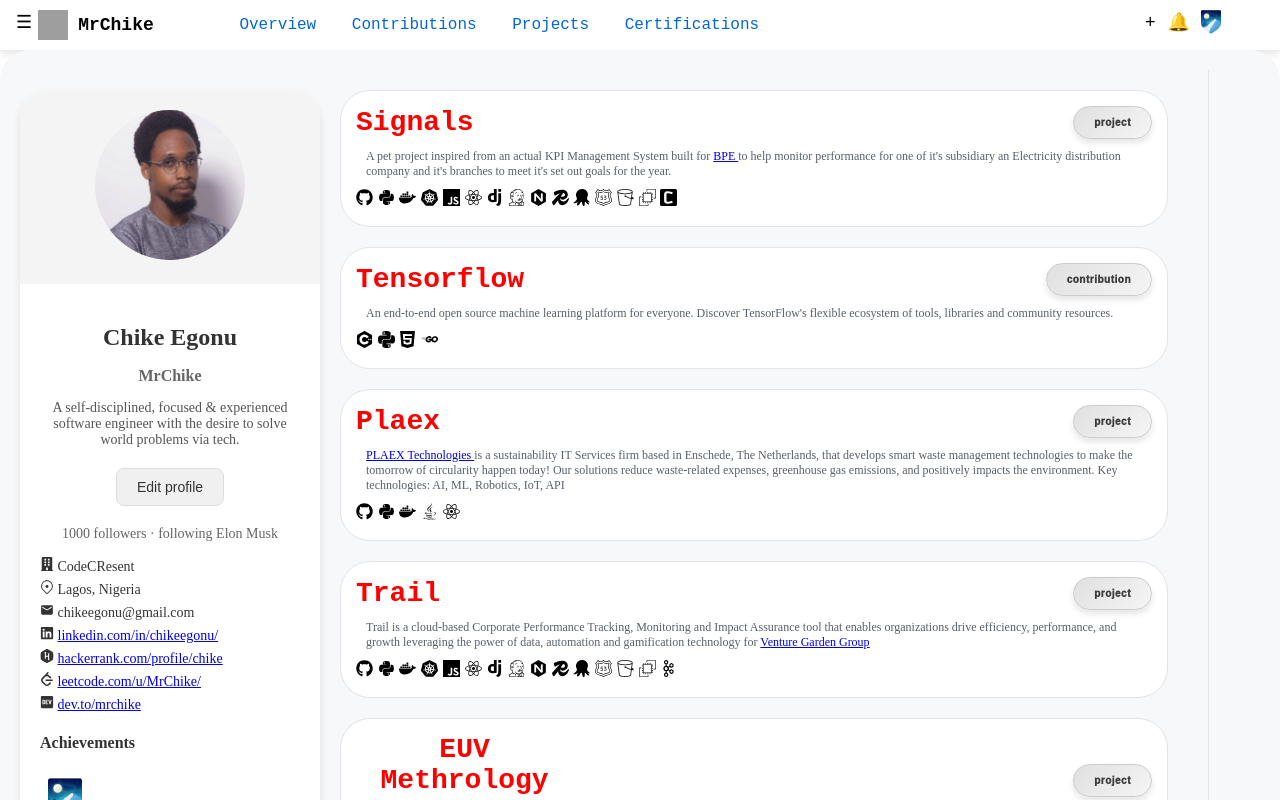
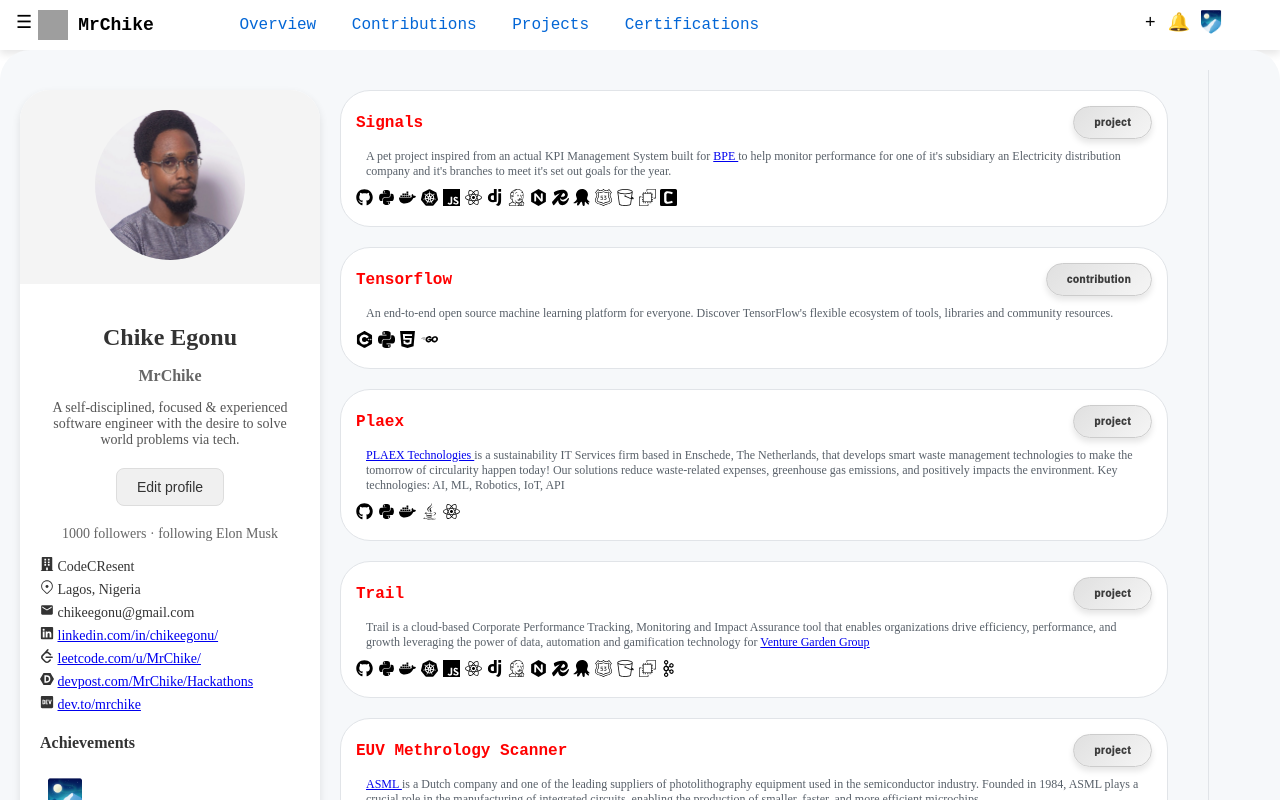
Before and after one commit to MrChike/chikeegonu, a React (Create React App) app: page / in a window 1280 px wide. Shown: the top 800 px of the page. Built offline with nearby package versions, Linux system fonts and the light colour scheme; grey boxes are pictures that could not be loaded.

Commit message:
Added Hackathon Option and New Pages

```diff
--- a/src/App.js
+++ b/src/App.js
@@ -3,11 +3,10 @@
 import Profile from './components/Profile/Profile';
 
 function App() {
-  console.log(externalFunction)
   return (
     <div className="App">
       <Navbar />
-      <Profile data={externalFunction} />
+      <Profile />
     </div>
   );
 }
--- a/src/components/Card/Card.jsx
+++ b/src/components/Card/Card.jsx
@@ -5,7 +5,8 @@
 } from 'react-icons/fa';
 import { SiCplusplus, SiPython, SiHtml5, SiKubernetes,
   SiDjango, SiOctopusdeploy, SiJenkins, SiNginx, SiRedis,
-  SiAmazonroute53, SiAmazons3, SiAmazonec2, SiJavascript, SiCelery, SiApachekafka } from "react-icons/si";
+  SiAmazonroute53, SiAmazons3, SiAmazonec2, SiJavascript,
+  SiCelery, SiApachekafka } from "react-icons/si";
 import { FaGolang } from "react-icons/fa6";
 
 
--- a/src/components/Navbar/Navbar.jsx
+++ b/src/components/Navbar/Navbar.jsx
@@ -33,7 +33,7 @@
       <div className="nav-links">
         <a href="#">Overview</a>
         &nbsp;
-        <a href="#" onClick={(e) => handleLinkClick(e.target.innerText)}>Contributions </a>
+        <a href="#" onClick={(e) => handleLinkClick(e.target.innerText)}>Contributions</a>
         &nbsp;
         <a href="#" onClick={(e) => handleLinkClick(e.target.innerText)}>Projects</a>
         &nbsp;
--- a/src/components/Profile/Profile.css
+++ b/src/components/Profile/Profile.css
@@ -30,7 +30,7 @@
   /* color: #0366d6; */
   color: red;
   text-decoration: none;
-  font-size: 28px;
+  font-size: 16px;
   font-weight: bold;
   font-family: monospace;
 }
--- a/src/components/Profile/Profile.jsx
+++ b/src/components/Profile/Profile.jsx
@@ -21,6 +21,7 @@
     hackerrank: <a href="https://www.hackerrank.com/profile/chike" target="_blank"> hackerrank.com/profile/chike </a>,
     leetcode: <a href="https://leetcode.com/u/MrChike/" target="_blank"> leetcode.com/u/MrChike/ </a>,
     DEV: <a href="https://dev.to/mrchike" target="_blank"> dev.to/mrchike </a>,
+    Devpost: <a href="https://devpost.com/MrChike/challenges" target="_blank"> devpost.com/MrChike/Hackathons </a>,
     achievementBadge: Badge
   };
   return (
--- a/src/components/Profile/ProfileCard.jsx
+++ b/src/components/Profile/ProfileCard.jsx
@@ -3,7 +3,7 @@
 import {
   FaBuilding, FaLinkedin, FaHackerrank, FaDev
 } from 'react-icons/fa';
-import { SiLeetcode } from "react-icons/si";
+import { SiLeetcode, SiDevpost } from "react-icons/si";
 import { GoLocation } from 'react-icons/go';
 import { MdEmail } from 'react-icons/md';
 
@@ -32,8 +32,8 @@
           <p><GoLocation/> {user.location}</p>
           <p><MdEmail/> {user.email}</p>
           <p><FaLinkedin/> {user.linkedin}</p>
-          <p><FaHackerrank/> {user.hackerrank}</p>
           <p><SiLeetcode/> {user.leetcode}</p>
+          <p><SiDevpost/> {user.Devpost}</p>
           <p><FaDev/> {user.DEV}</p>
         </div>
 
```
Also changed, not shown: src/pages/Certifications.jsx (added), src/pages/Contributions.jsx (added), src/pages/Overview.jsx (added), src/pages/Projects.jsx (added), 1 other file (tests, documents, lock files or other folders).
